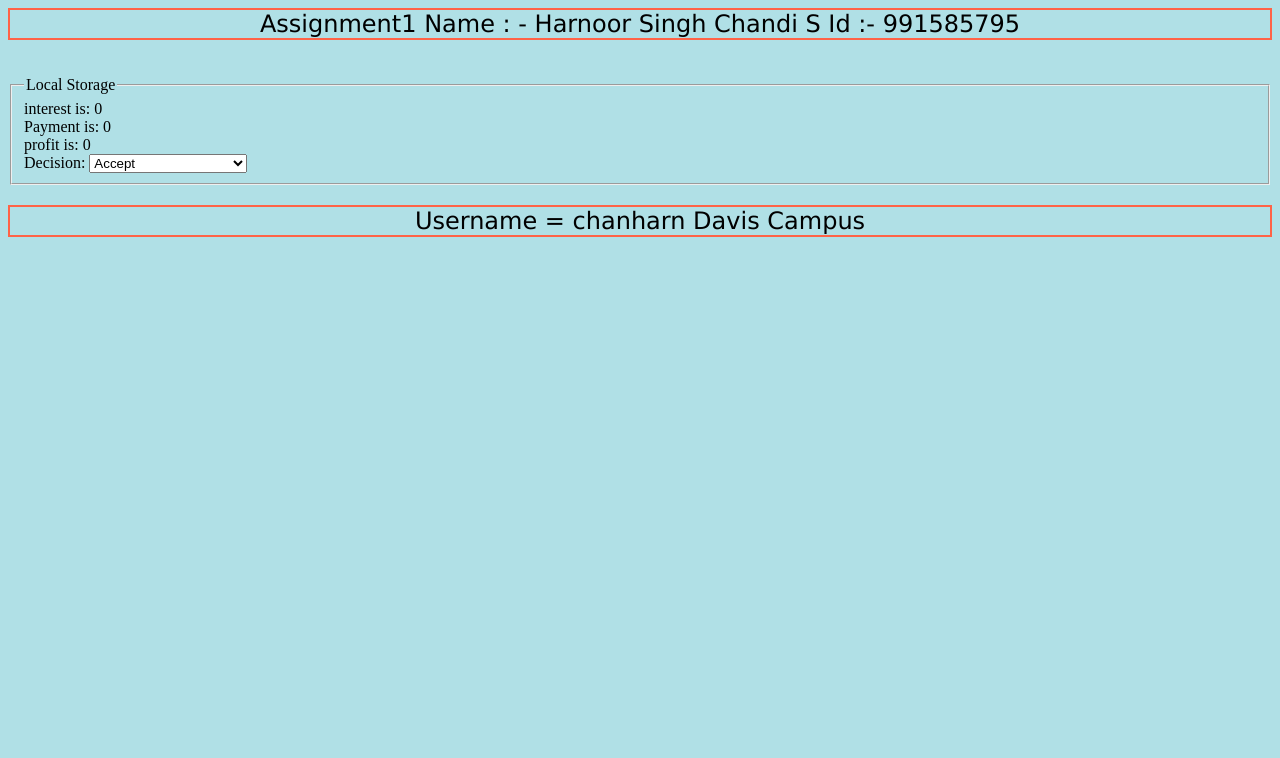
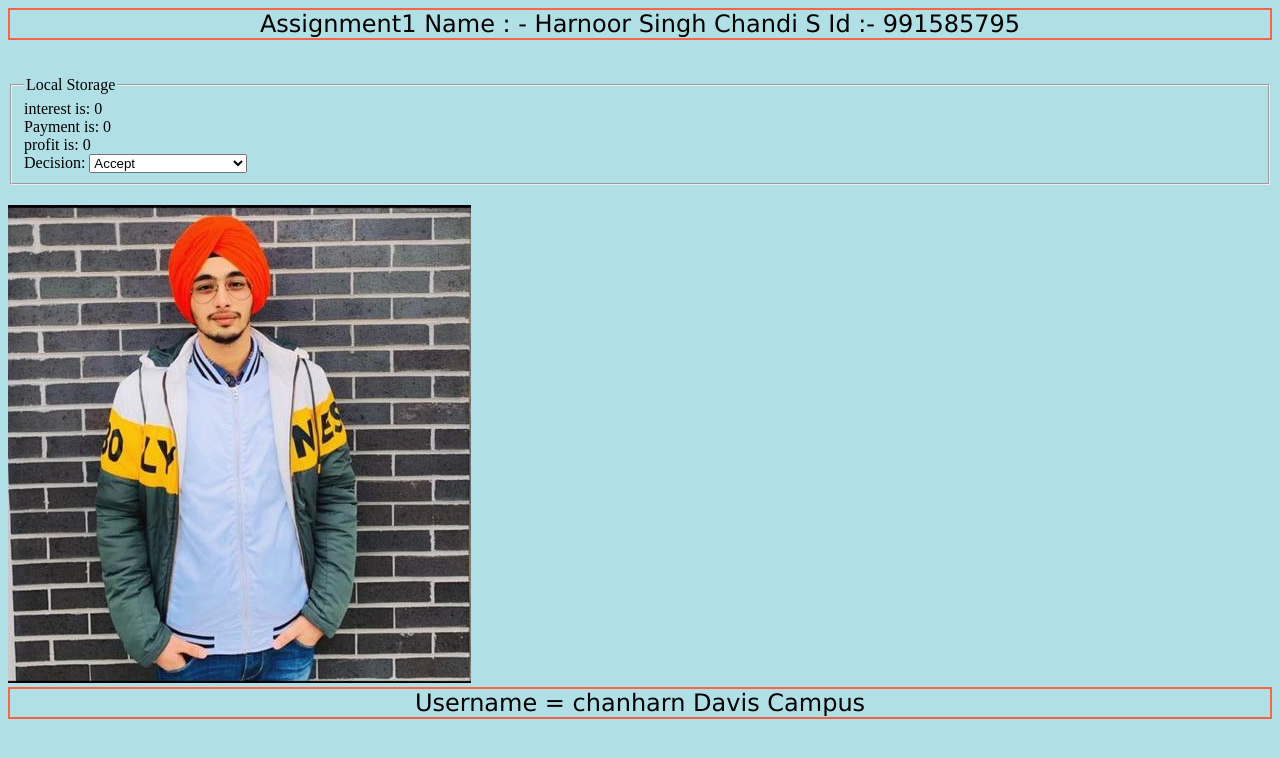
Before and after one commit to NoorChandi/MobileA1, a plain HTML site: page assignmrnt1mobile/approval.html in a window 1280 px wide. Drawn offline with Linux system fonts and the light colour scheme.

Commit message:
Update approval.html

```diff
--- a/assignmrnt1mobile/approval.html
+++ b/assignmrnt1mobile/approval.html
@@ -35,6 +35,7 @@
             </form>
 
          </fieldset>
+          <img src="me.jpeg" alt="Photo"><br>
           <footer> Username = chanharn   Davis Campus </footer>
 </body>
     <script type="text/javascript">
```
